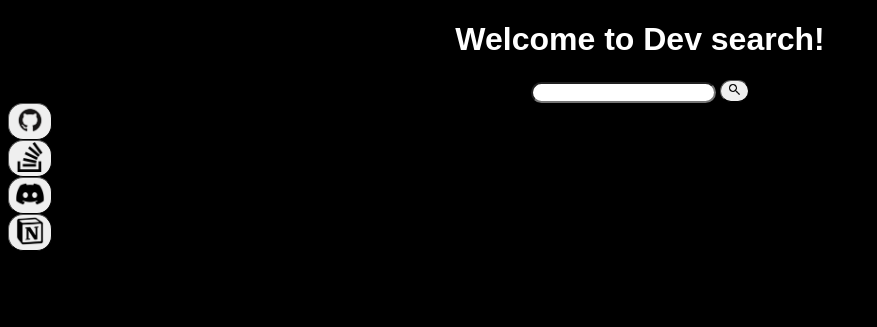
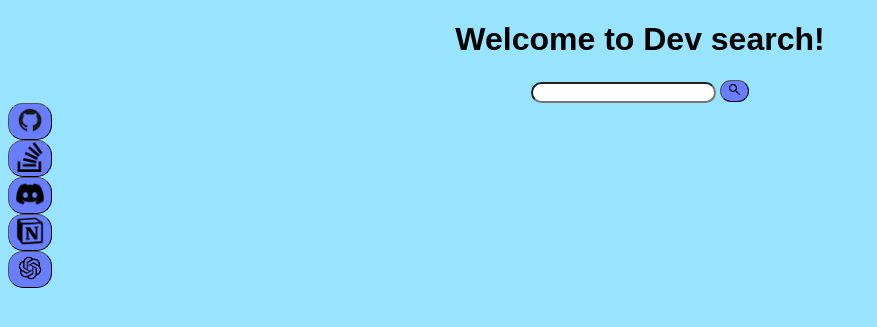
Before and after one commit to BlockmasterPlayz/DevHomepage, a Flask app: page / in a window 1280 px wide. Shown: the top 327 px of the page, without its empty margins (0-877 px from the left). Run offline with Flask 3, Linux system fonts and the light colour scheme.

Commit message:
made design changes and added hyperlinks

```diff
--- a/main.py
+++ b/main.py
@@ -40,5 +40,10 @@ def notion():
     webbrowser.open("https://www.notion.so")
     return render_template("Index.html")
 
+@app.route("/GPT")
+def GPT():
+    webbrowser.open("https://chat.openai.com")
+    return render_template("Index.html")
+
 if __name__ == "__main__":
     app.run(debug=True)
--- a/templates/Index.html
+++ b/templates/Index.html
@@ -8,20 +8,21 @@
     <style>
         .HouseStyle{
             /* This is temporary :) */
-            background-color: black;
-            color: white;
+            background-color: #98E4FF;
+            color: black;
             font-family: Arial, Helvetica, sans-serif;
             font-size: medium;
         }
 
         h1{
-            color: white;
+            color: black;
             font-family: Arial, Helvetica, sans-serif;
         }
 
         button{
             border-radius: 15px;
             border-width: 0.1px;
+            background-color: #687EFF;
         }
     </style>
 </head>
@@ -33,21 +34,30 @@
         <button><img src="/static/Search.png" alt="Search" width="15px", height="15px"></button>
     </form>
 
+
     <form action="/github">
         <button><img src="/static/Github.png" alt="Github", width="30px", height="30px"></button>
     </form>
+
 
     <form action="/Stackoverflow">
         <button><img src="/static/Stackoverflow.png" alt="Stackoverflow", width="30px", height="30px"></button>
     </form>
 
+
     <form action="/discord">
         <button><img src="/static/discord.png" alt="discord", width="30px", height="30px"></button>
     </form>
+
 
     <form action="/notion">
         <button><img src="/static/notion.png" alt="notion", width="30px", height="30px"></button>
     </form>
 
+
+    <form action="/GPT">
+        <button><img src="/static/GPT.png" alt="ChatGPT", width="30px", height="30px"></button>
+    </form>
+
 </body>
 </html>
```
Also changed, not shown: static/GPT.png (added), 2 other files.
